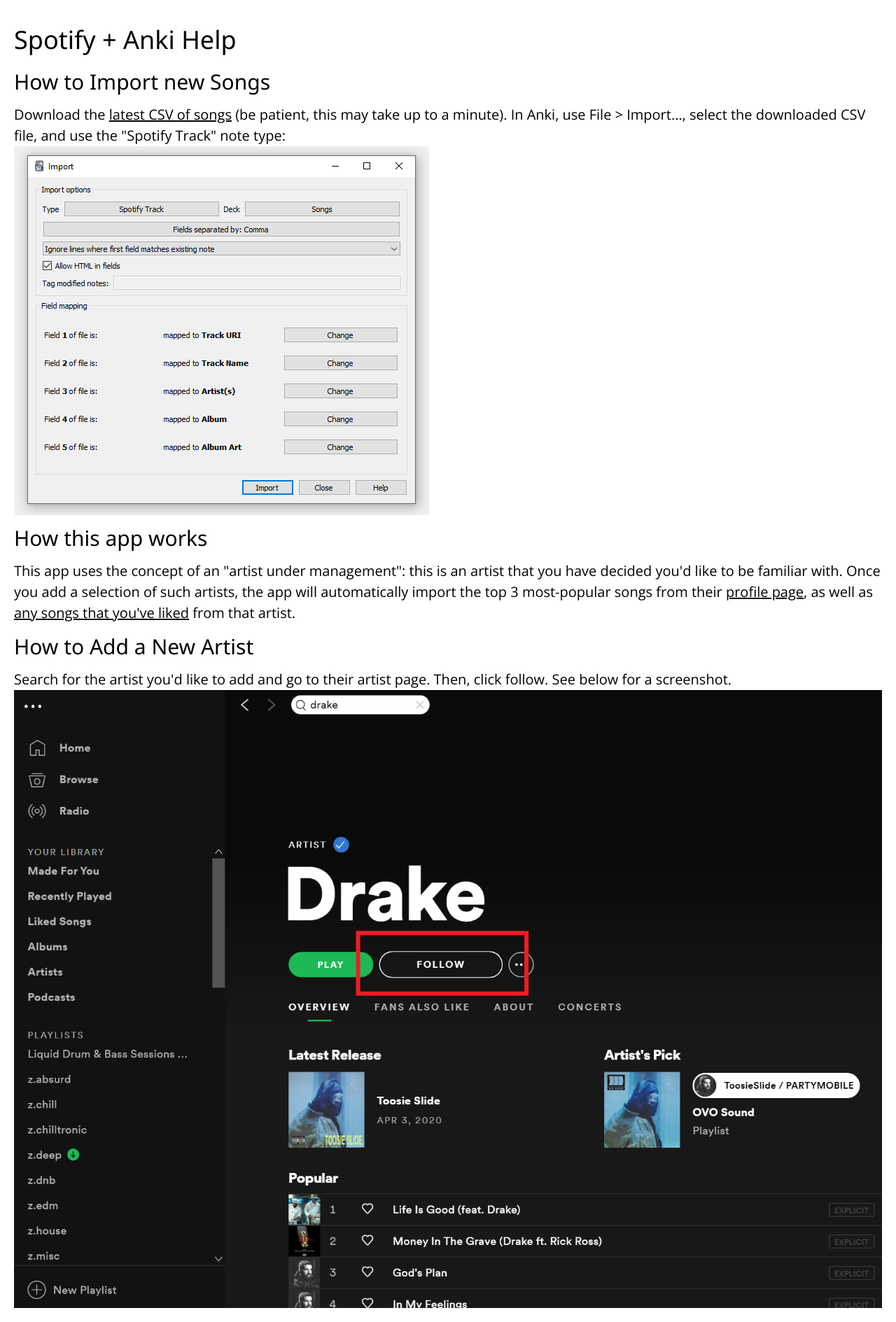
After one commit to z1lc/zdone, a Flask app: page /spotify/help/ in a window 1280 px wide. The commit adds this page. Shown: the whole page at 70% size. Run offline with Flask 2, Linux system fonts and the light colour scheme; some libraries are stand-ins or nearby versions.

Commit message:
Simplify Spotify homepage to just show export + artists, move rest to help page

```diff
--- a/app/routes.py
+++ b/app/routes.py
@@ -436,6 +436,11 @@ def spotify_top_liked():
         return artists
 
 
+@app.route('/spotify/help/')
+def spotify_help():
+    return render_template('help.html')
+
+
 @app.route('/spotify/family/')
 def spotify_family():
     artists = get_random_song_family()
--- /dev/null
+++ b/app/templates/help.html
@@ -0,0 +1,28 @@
+{% extends "base.html" %}
+
+{% block within_head %}
+<style>
+    body {
+        max-width: 1500px;
+        margin: auto;
+        padding: 20px;
+    }
+    img {
+        max-width: 100%;
+    }
+</style>
+{% endblock %}
+
+{% block body %}
+<h1>Spotify + Anki Help</h1>
+
+<h2>How to Import new Songs</h2>
+Download the <a href="/spotify/anki_import">latest CSV of songs</a> (be patient, this may take up to a minute). In Anki, use File > Import..., select the downloaded CSV file, and use the "Spotify Track" note type:<br>
+<img src="/static/images/import_spotify_track.png">
+<h2>How this app works</h2>
+This app uses the concept of an "artist under management": this is an artist that you have decided you'd like to be familiar with. Once you add a selection of such artists, the app will automatically import the top 3 most-popular songs from their <a href="https://support.spotify.com/us/using_spotify/features/artist-profile/">profile page</a>, as well as <a href="https://support.spotify.com/us/article/what-is-your-music/">any songs that you've liked</a> from that artist.
+
+<h2>How to Add a New Artist</h2>
+Search for the artist you'd like to add and go to their artist page. Then, click follow. See below for a screenshot.<br>
+<img src="/static/images/how_to_find_spotify_follow_button.png">
+{% endblock %}
```
Also changed, not shown: app/templates/spotify.html (+11 -15 lines).
